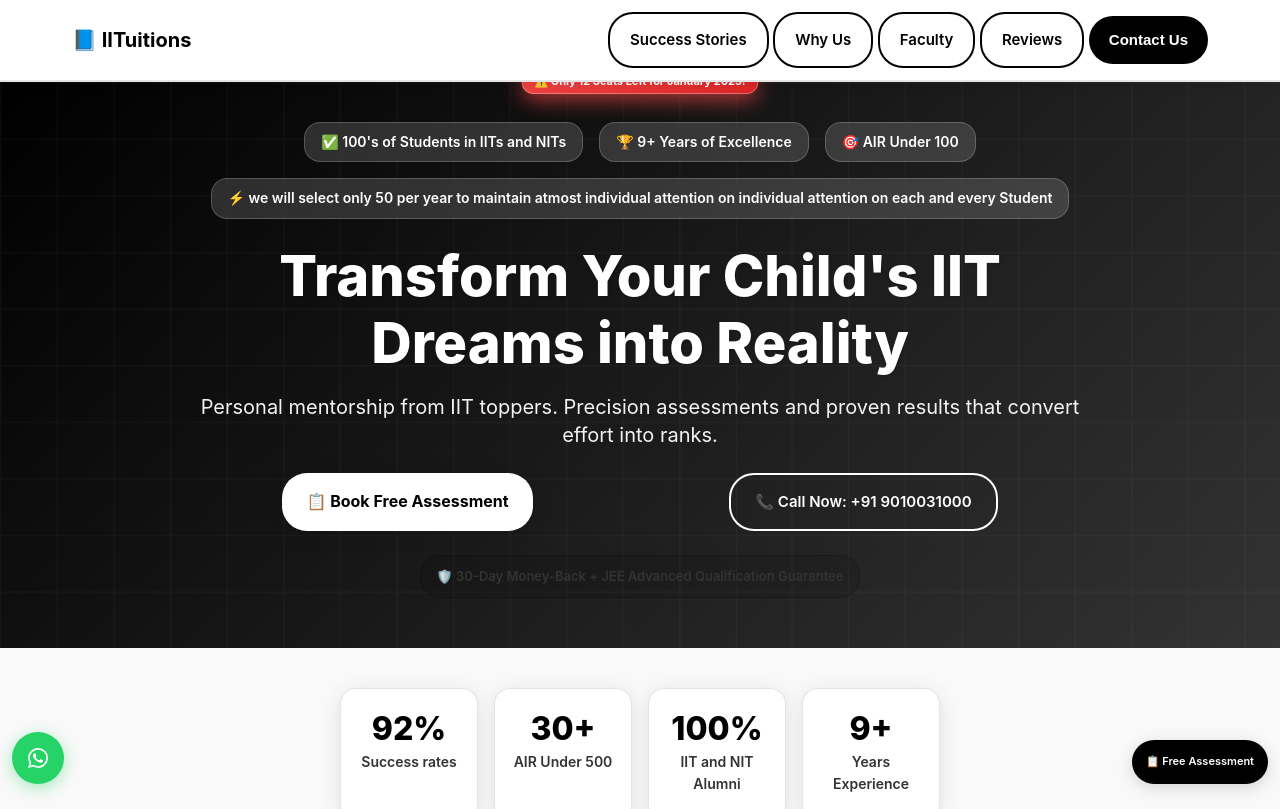
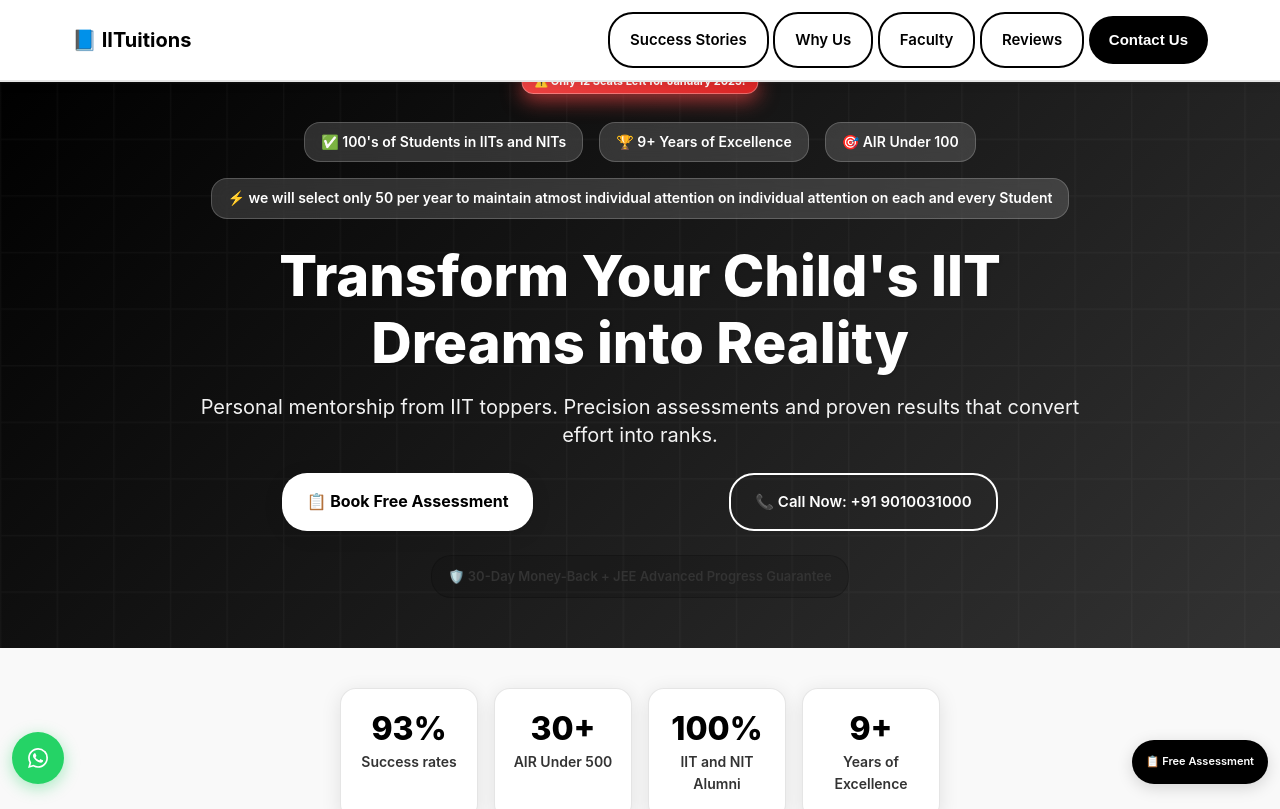
Before and after one commit to Tldev-ai/iituitions-website, a plain HTML site: page iit.html in a window 1280 px wide. Shown: the top 809 px of the page. Drawn offline with Linux system fonts and the light colour scheme.

Commit message:
Update iit.html

```diff
--- a/iit.html
+++ b/iit.html
@@ -1542,7 +1542,7 @@
 
       <!-- Guarantee -->
       <div class="hero-guarantee">
-        🛡️ 30-Day Money-Back + JEE Advanced Qualification Guarantee
+        🛡️ 30-Day Money-Back + JEE Advanced Progress Guarantee
       </div>
     </div>
   </section>
@@ -1552,7 +1552,7 @@
     <div class="container">
       <div class="trust-stats">
         <div class="trust-stat">
-          <div class="trust-number">92%</div>
+          <div class="trust-number">93%</div>
           <div class="trust-label">Success rates</div>
         </div>
         <div class="trust-stat">
@@ -1565,7 +1565,7 @@
         </div>
         <div class="trust-stat">
           <div class="trust-number">9+</div>
-          <div class="trust-label">Years Experience</div>
+          <div class="trust-label">Years of Excellence</div>
         </div>
       </div>
     </div>
```
